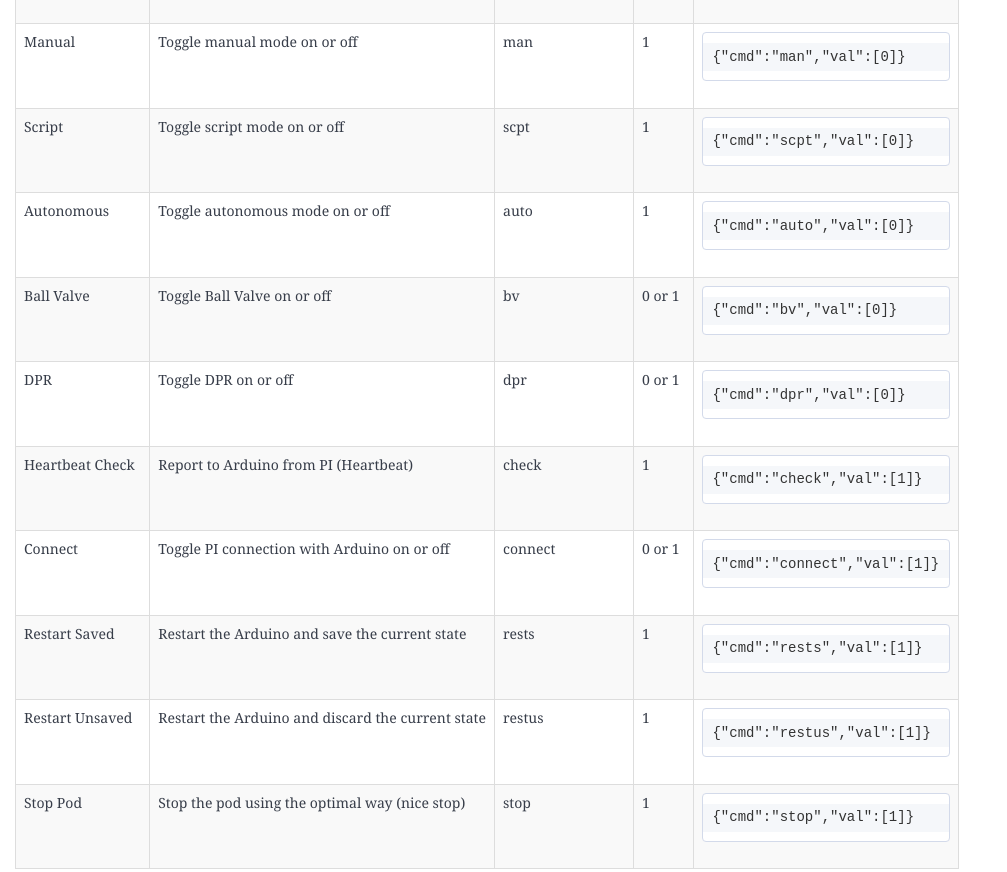
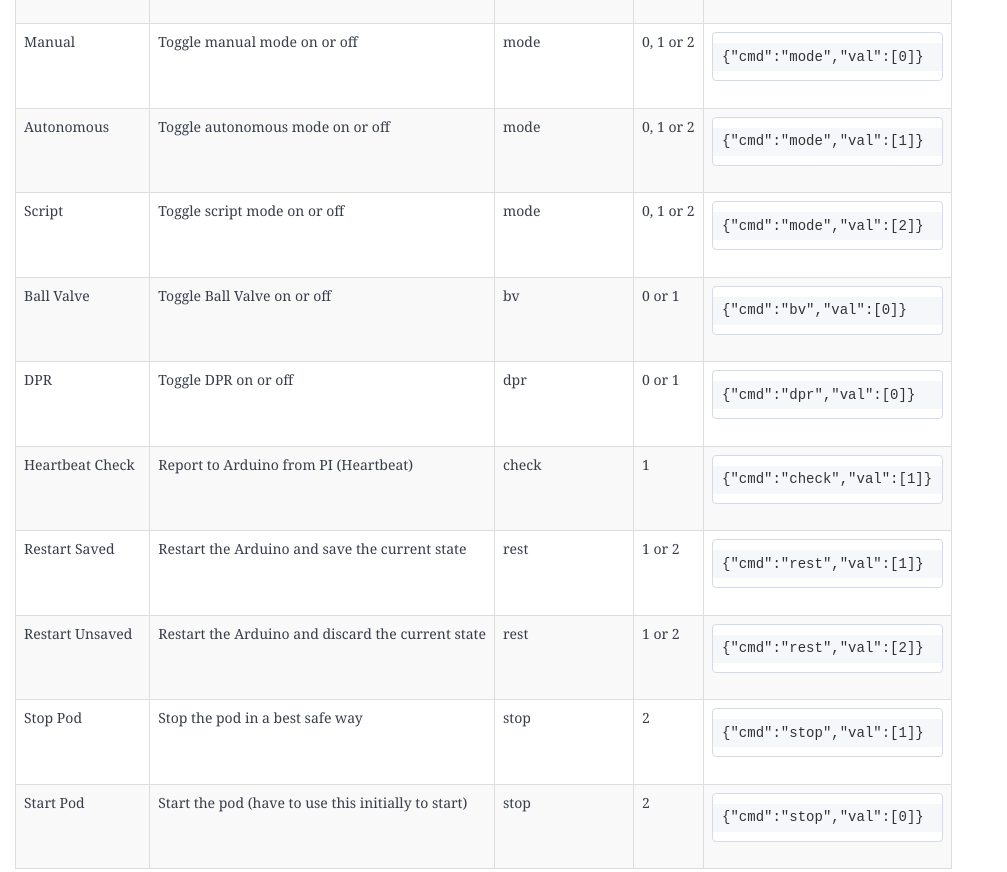
Before and after one commit to warchive/goose2-communication, a plain HTML site: page communication_format.html in a window 1280 px wide. Shown: the part 454-1326 px from the top of the page, without its empty margins (0-1007 px from the left). Drawn offline with nearby package versions, Linux system fonts and the light colour scheme.

Commit message:
Commands updated

```diff
--- a/communication_format.html
+++ b/communication_format.html
@@ -37,23 +37,23 @@
 <tr>
 <td>Manual</td>
 <td>Toggle manual mode on or off</td>
-<td>man</td>
-<td>1</td>
-<td><pre>{"cmd":"man","val":[0]}</pre></td>
+<td>mode</td>
+<td>0, 1 or 2</td>
+<td><pre>{"cmd":"mode","val":[0]}</pre></td>
+</tr>
+<tr>
+<td>Autonomous</td>
+<td>Toggle autonomous mode on or off</td>
+<td>mode</td>
+<td>0, 1 or 2</td>
+<td><pre>{"cmd":"mode","val":[1]}</pre></td>
 </tr>
 <tr>
 <td>Script</td>
 <td>Toggle script mode on or off</td>
-<td>scpt</td>
-<td>1</td>
-<td><pre>{"cmd":"scpt","val":[0]}</pre></td>
-</tr>
-<tr>
-<td>Autonomous</td>
-<td>Toggle autonomous mode on or off</td>
-<td>auto</td>
-<td>1</td>
-<td><pre>{"cmd":"auto","val":[0]}</pre></td>
+<td>mode</td>
+<td>0, 1 or 2</td>
+<td><pre>{"cmd":"mode","val":[2]}</pre></td>
 </tr>
 <tr>
 <td>Ball Valve</td>
@@ -76,33 +76,32 @@
 <td>1</td>
 <td><pre>{"cmd":"check","val":[1]}</pre></td>
 </tr>
-<tr>
-<td>Connect</td>
-<td>Toggle PI connection with Arduino on or off</td>
-<td>connect</td>
-<td>0 or 1</td>
-<td><pre>{"cmd":"connect","val":[1]}</pre></td>
-</tr>
-<tr>
 <td>Restart Saved</td>
 <td>Restart the Arduino and save the current state</td>
-<td>rests</td>
-<td>1</td>
-<td><pre>{"cmd":"rests","val":[1]}</pre></td>
+<td>rest</td>
+<td>1 or 2</td>
+<td><pre>{"cmd":"rest","val":[1]}</pre></td>
 </tr>
 <tr>
 <td>Restart Unsaved</td>
 <td>Restart the Arduino and discard the current state</td>
-<td>restus</td>
-<td>1</td>
-<td><pre>{"cmd":"restus","val":[1]}</pre></td>
+<td>rest</td>
+<td>1 or 2</td>
+<td><pre>{"cmd":"rest","val":[2]}</pre></td>
 </tr>
 <tr>
 <td>Stop Pod</td>
-<td>Stop the pod using the optimal way (nice stop)</td>
+<td>Stop the pod in a best safe way</td>
 <td>stop</td>
-<td>1</td>
+<td>2</td>
 <td><pre>{"cmd":"stop","val":[1]}</pre></td>
+</tr>
+<tr>
+<td>Start Pod</td>
+<td>Start the pod (have to use this initially to start)</td>
+<td>stop</td>
+<td>2</td>
+<td><pre>{"cmd":"stop","val":[0]}</pre></td>
 </tr>
 </tbody>
 </table>
```
